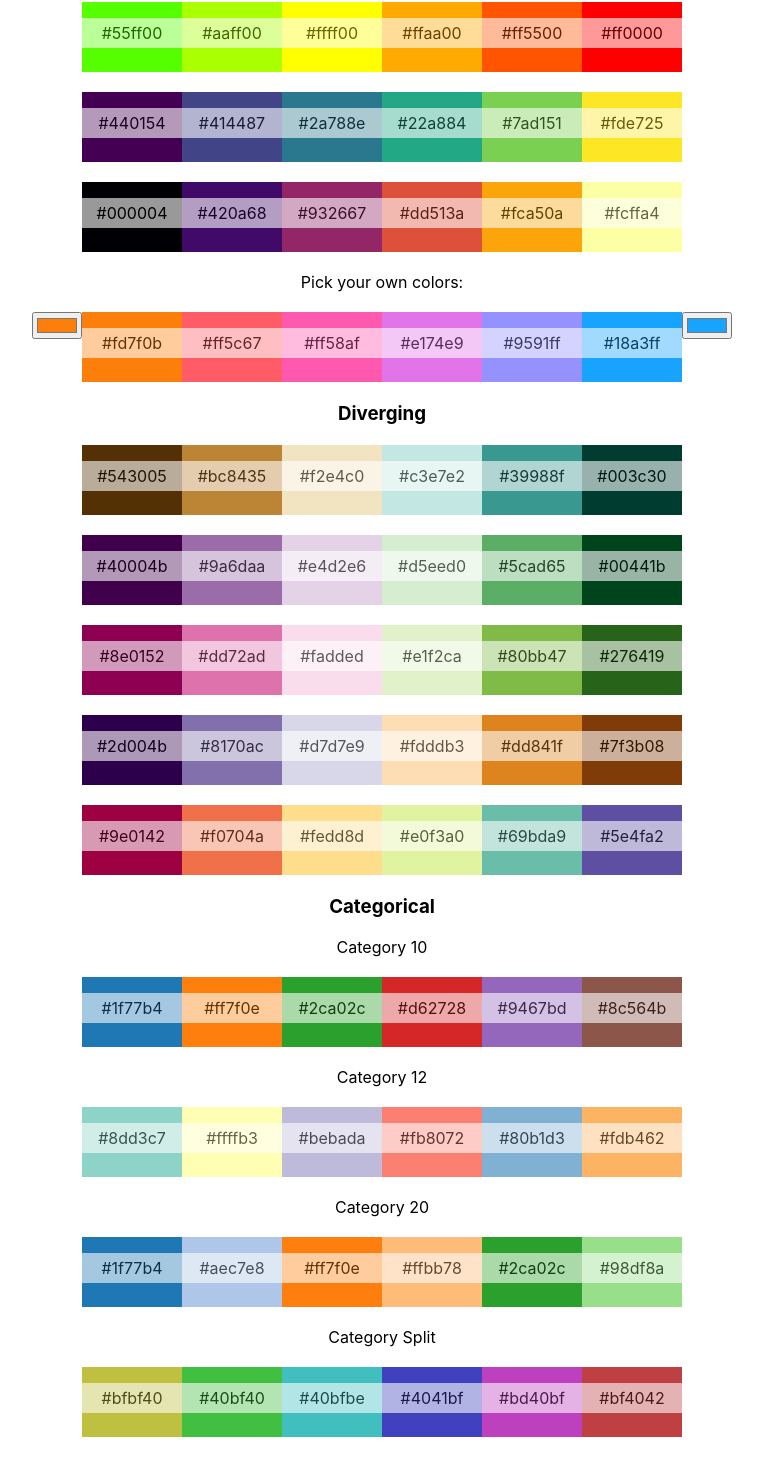
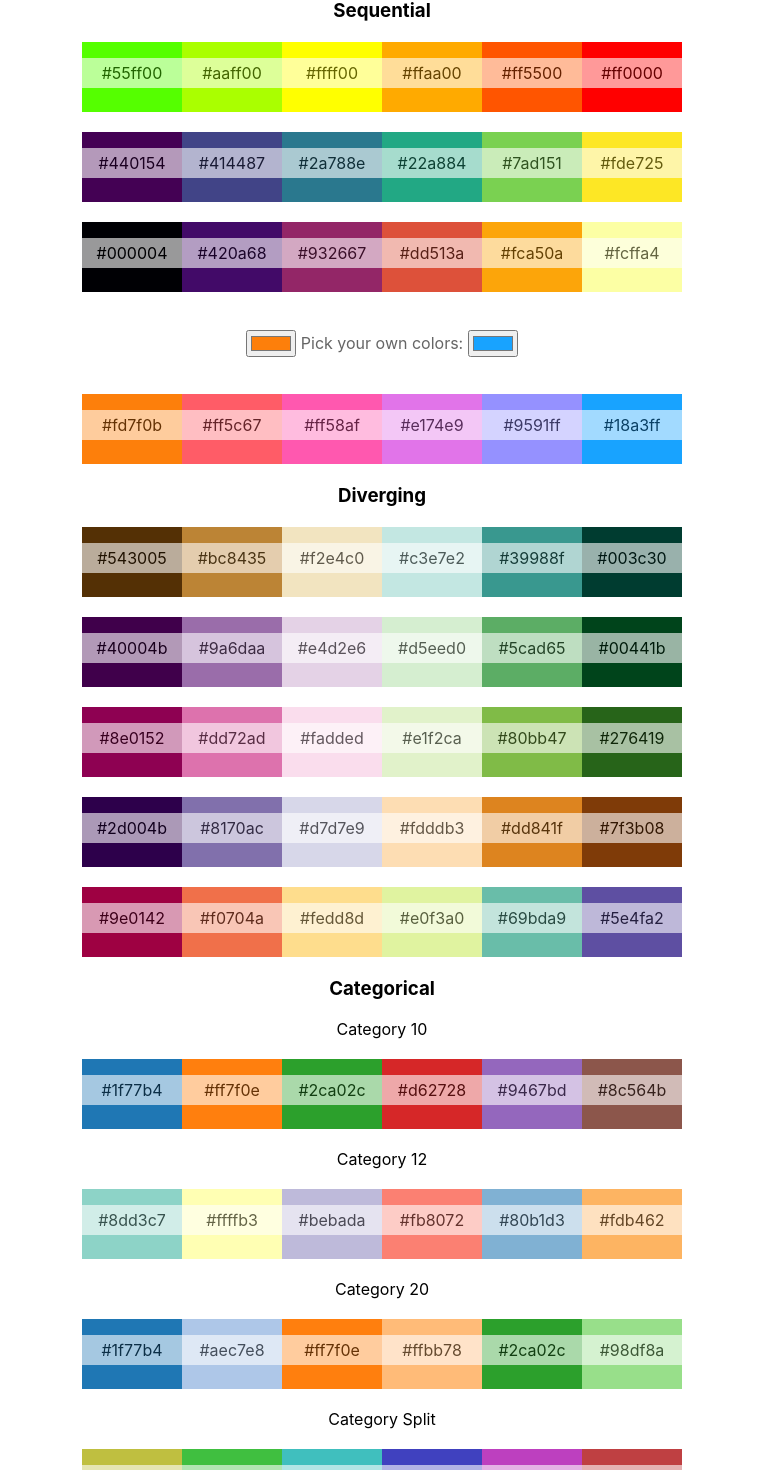
Before and after one commit to via-asii/cia-vis-colorpicker, a React (Create React App) app: page / in a window 1280 px wide. Shown: the part 238-1708 px from the top of the page, without its empty margins (258-1021 px from the left). Built offline with nearby package versions, Linux system fonts and the light colour scheme.

Commit message:
fix overflow bug

```diff
--- a/src/App.css
+++ b/src/App.css
@@ -1,3 +1,6 @@
+body {
+  max-width: 100vw;
+}
 .App {
   text-align: center;
 }
@@ -29,6 +32,14 @@
   justify-content: center;
 }
 
+.a-center {
+  align-items: center;
+}
+
+.f-bottom {
+  justify-content: bottom;
+}
+
 .scale {
   margin: 20px 0;
 }
@@ -45,10 +56,13 @@
 
 main {
   max-width: 100vw;
+}
+main>div {
+  margin: 20px;
+  padding: 20px;
   overflow: hidden;
   overflow: scroll;
 }
-
 input[type='number']{
   font-size: 20px;
   width: 50px;
--- a/src/App.js
+++ b/src/App.js
@@ -81,7 +81,10 @@ class App extends Component {
             CIA Vis Color Generator
           </p>
         </header>
-        <main>
+        <main className="flex f-center">
+          <div>
+
+
             <div>
               <h3>Pick Amount of Colors</h3>
               <input min="1" type="number" value={this.state.nColors} onInput={(evt) => this.setState({nColors: evt.target.value})}/>
@@ -90,19 +93,19 @@ class App extends Component {
               <h3>Sequential</h3>
               <div>
 
-              <div className="flex f-center scale">
+                <div className="flex scale">
                   {iterArray.map((i) => <div style={{height: '70px', width: '100px', backgroundColor: perc2color(100-(100/iterArray.length)*i)}}>
                     <p onClick={()=>{this.copyToClipboard(perc2color(100-(100/iterArray.length)*i))}} >{perc2color(100-(100/iterArray.length)*i)}</p>
                   </div>)}
                 </div>
 
-              <div className="flex f-center scale">
+                <div className="flex scale">
                   {iterArray.map((i) => <div style={{height: '70px', width: '100px', backgroundColor: viridiscolorScale(i)}}>
                     <p onClick={()=>{this.copyToClipboard(viridiscolorScale(i))}} >{viridiscolorScale(i)}</p>
                   </div>)}
                 </div>
 
-              <div className="flex f-center scale">
+                <div className="flex scale">
                   {iterArray.map((i) => <div style={{height: '70px', width: '100px', backgroundColor: infernoScale(i)}}>
                     <p onClick={()=>{this.copyToClipboard(infernoScale(i))}} >{infernoScale(i)}</p>
                   </div>)}
@@ -110,15 +113,15 @@ class App extends Component {
 
 
                 <div className="">
+                  <div className="scale f-center a-center flex">
+                    <input type="color" id="html5colorpicker" onChange={(e)=> {this.setState({diyScale0: e.target.value}); } } value={this.state.diyScale0} />
                     <p>Pick your own colors:</p>
-                <div className="scale flex f-center">
-                  <input type="color" id="html5colorpicker" onChange={(e)=> {this.setState({diyScale0: e.target.value}); } } value={this.state.diyScale0} />
-                    <div className="flex">
+                    <input type="color" id="html5colorpicker" onChange={(e)=> {this.setState({diyScale1: e.target.value}); } } value={this.state.diyScale1} />
+                  </div>
+                  <div className="flex scale">
                     {iterArray.map((i) => <div style={{height: '70px', width: '100px', backgroundColor: diyColor(i)}}>
                       <p onClick={()=>{this.copyToClipboard(color(diyColor(i)).hex())}} >{color(diyColor(i)).hex()}</p>
                     </div>)}
-                    </div>
-                  <input type="color" id="html5colorpicker" onChange={(e)=> {this.setState({diyScale1: e.target.value}); } } value={this.state.diyScale1} />
                   </div>
                 </div>
 
@@ -128,31 +131,31 @@ class App extends Component {
               <h3>Diverging</h3>
               <div>
 
-              <div className="flex f-center scale">
+                <div className="flex scale">
                   {iterArray.map((i) => <div style={{height: '70px', width: '100px', backgroundColor: brbgScale(i)}}>
                     <p onClick={()=>{this.copyToClipboard(color(brbgScale(i)).hex())}} >{color(brbgScale(i)).hex()}</p>
                   </div>)}
                 </div>
 
-              <div className="flex f-center scale">
+                <div className="flex scale">
                   {iterArray.map((i) => <div style={{height: '70px', width: '100px', backgroundColor: prgnScale(i)}}>
                     <p onClick={()=>{this.copyToClipboard(color(prgnScale(i)).hex())}} >{color(prgnScale(i)).hex()}</p>
                   </div>)}
                 </div>
 
-              <div className="flex f-center scale">
+                <div className="flex scale">
                   {iterArray.map((i) => <div style={{height: '70px', width: '100px', backgroundColor: piygScale(i)}}>
                     <p onClick={()=>{this.copyToClipboard(color(piygScale(i)).hex())}} >{color(piygScale(i)).hex()}</p>
                   </div>)}
                 </div>
 
-              <div className="flex f-center scale">
+                <div className="flex scale">
                   {iterArray.map((i) => <div style={{height: '70px', width: '100px', backgroundColor: puorScale(i)}}>
                     <p onClick={()=>{this.copyToClipboard(color(puorScale(i)).hex())}} >{color(puorScale(i)).hex()}</p>
                   </div>)}
                 </div>
 
-              <div className="flex f-center scale">
+                <div className="flex scale">
                   {iterArray.map((i) => <div style={{height: '70px', width: '100px', backgroundColor: spectralScale(i)}}>
                     <p onClick={()=>{this.copyToClipboard(color(spectralScale(i)).hex())}} >{color(spectralScale(i)).hex()}</p>
                   </div>)}
@@ -164,28 +167,28 @@ class App extends Component {
               <h3>Categorical</h3>
               <div>
                 <p>Category 10</p>
-              <div className="flex f-center scale">
+                <div className="flex scale">
                   {iterArray.map(i => <div style={{height: '70px', width: '100px', backgroundColor: cat10Scale(i)}}>
                     <p onClick={()=>{this.copyToClipboard(cat10Scale(i))}} >{cat10Scale(i)}</p>
                   </div>)}
                 </div>
 
                 <p>Category 12</p>
-              <div className="flex f-center scale">
+                <div className="flex scale">
                   {iterArray.map(i => <div style={{height: '70px', width: '100px', backgroundColor: cat12(i)}}>
                     <p onClick={()=>{this.copyToClipboard(cat12(i))}} >{cat12(i)}</p>
                   </div>)}
                 </div>
 
                 <p>Category 20</p>
-              <div className="flex f-center scale">
+                <div className="flex scale">
                   {iterArray.map(i => <div style={{height: '70px', width: '100px', backgroundColor: cat20(i)}}>
                     <p onClick={()=>{this.copyToClipboard(cat20(i))}} >{cat20(i)}</p>
                   </div>)}
                 </div>
 
                 <p>Category Split</p>
-              <div className="flex f-center scale">
+                <div className="flex scale">
                   {iterArray.map(i => <div style={{height: '70px', width: '100px', backgroundColor: catDiv(i)}}>
                     <p onClick={()=>{this.copyToClipboard(color(catDiv(i)).hex())}} >{color(catDiv(i)).hex()}</p>
                   </div>)}
@@ -196,7 +199,7 @@ class App extends Component {
 
 
 
-
+          </div>
 
 
         </main>
```
Lines whose indentation alone changed are shown as unchanged.
